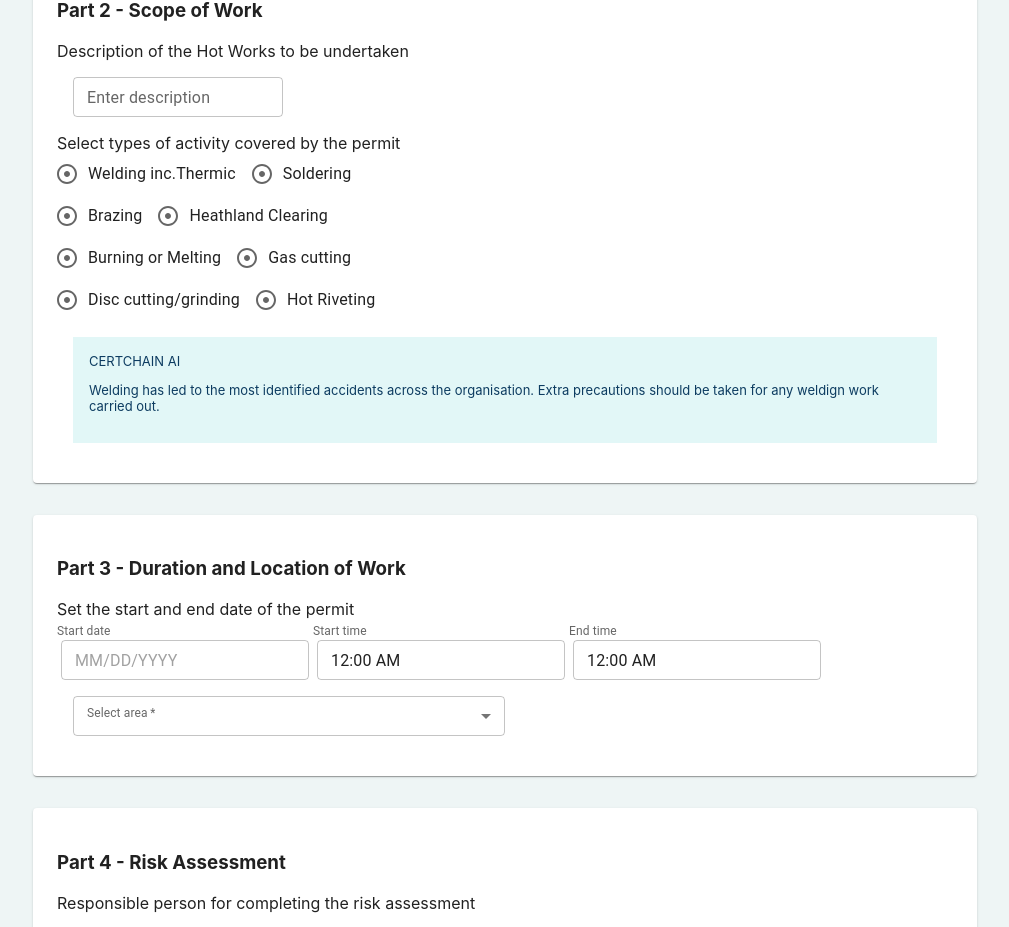
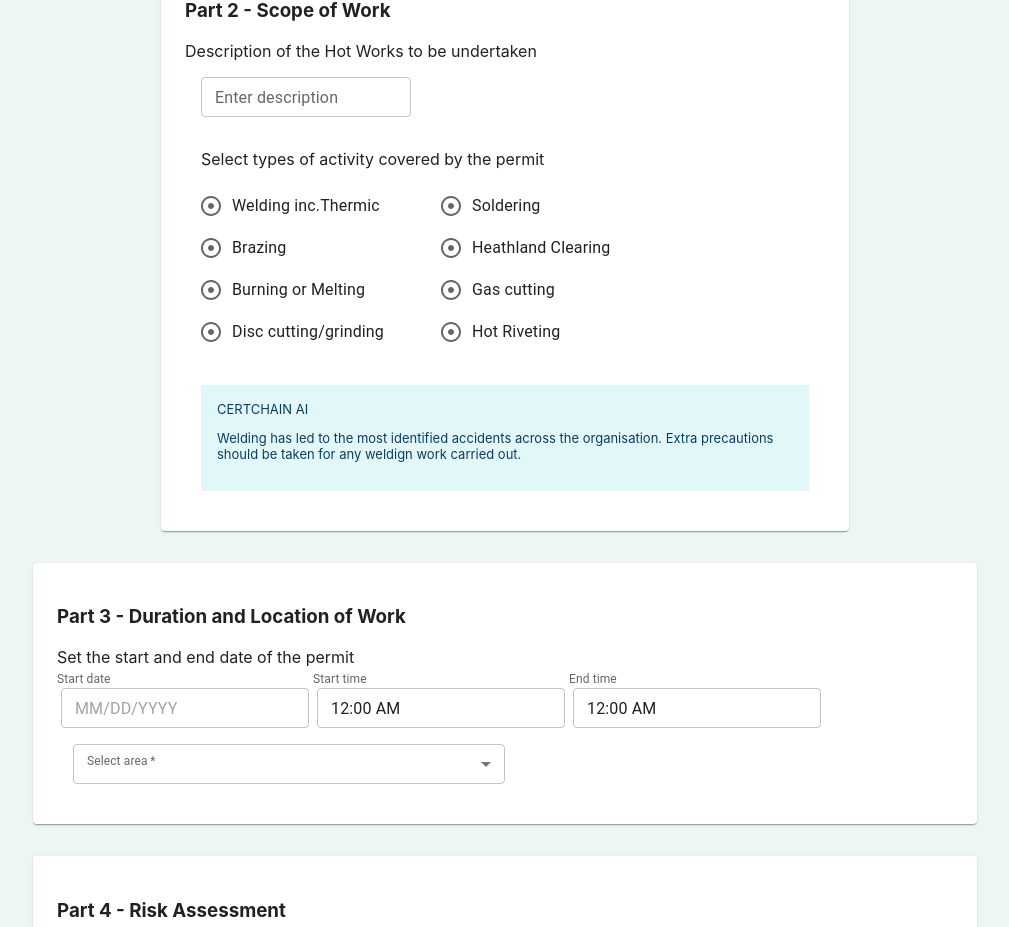
Before and after one commit to Catherinen29/skunkworks, a React (Create React App) app: page / in a window 1280 px wide. Shown: the part 1109-2036 px from the top of the page, without its empty margins (135-1144 px from the left). Built offline with nearby package versions, Linux system fonts and the light colour scheme.

Commit message:
Insert list of activities into grid.

```diff
--- a/src/components/newPermit/Part2.js
+++ b/src/components/newPermit/Part2.js
@@ -25,7 +25,7 @@ const updateActivities = (e) => {
 
     return (
         <Paper component="section" sx={{
-            width: '70%',
+            width: '40rem',
             bgcolor: '#ffffff',
             borderRadius: 1,
             padding: 3,
@@ -43,43 +43,71 @@ const updateActivities = (e) => {
         </div>
 
         <div>
-        <FormControl>
+        <FormControl sx={{width: '30rem', margin: 2}}>
             <label>Select types of activity covered by the permit</label>
-        <TableBody>
+        <TableBody sx={{mt: 2}}>
             <TableRow>
+            <Grid container spacing={2}>
+                <Grid item xs={6} sx={{width: '15rem'}}>
             <FormControlLabel value="Welding inc.Thermic" control={
                 <Checkbox onClick={updateActivities} icon={<AdjustIcon />} checkedIcon={<Album/>} />}
                  label="Welding inc.Thermic" />
+                </Grid>
+
+                <Grid item xs={6} sx={{width: '15rem'}}>
             <FormControlLabel value="Soldering" control={
                 <Checkbox onClick={updateActivities} icon={<AdjustIcon />} checkedIcon={<Album/>} />}
                 label="Soldering" />
+                </Grid>
+            </Grid>
             </TableRow>
 
             <TableRow>
+            <Grid container spacing={2}>
+                <Grid item xs={6} sx={{width: '15rem'}}>
             <FormControlLabel value="Brazing" control={
                 <Checkbox onClick={updateActivities} icon={<AdjustIcon />} checkedIcon={<Album/>} />}
                 label="Brazing" />
+                </Grid>
+
+                <Grid item xs={6} sx={{width: '15rem'}}>
             <FormControlLabel value="Heathland Clearing" control={
                 <Checkbox onClick={updateActivities} icon={<AdjustIcon />} checkedIcon={<Album/>} />}
                 label="Heathland Clearing" />
+                </Grid>
+            </Grid>
             </TableRow>
 
             <TableRow>
+            <Grid container spacing={2}>
+                <Grid item xs={6} sx={{width: '15rem'}}>
             <FormControlLabel value="Burning or Melting" control={
                 <Checkbox onClick={updateActivities} icon={<AdjustIcon />} checkedIcon={<Album/>} />}
                 label="Burning or Melting" />
+                </Grid>
+
+                <Grid item xs={6} sx={{width: '15rem'}}>
             <FormControlLabel value="Gas cutting" control={
                 <Checkbox onClick={updateActivities} icon={<AdjustIcon />} checkedIcon={<Album/>} />}
                 label="Gas cutting" />
+                </Grid>
+            </Grid>
             </TableRow>
 
             <TableRow>
+            <Grid container spacing={2}>
+                <Grid item xs={6} sx={{width: '15rem'}}>
             <FormControlLabel value="Disc cutting/grinding" control={
                 <Checkbox onClick={updateActivities} icon={<AdjustIcon />} checkedIcon={<Album/>} />}
                 label="Disc cutting/grinding" />
+                </Grid>
+
+                <Grid item xs={6} sx={{width: '15rem'}}>
             <FormControlLabel value="Hot Riveting" control={
                 <Checkbox onClick={updateActivities} icon={<AdjustIcon />} checkedIcon={<Album/>} />}
                 label="Hot Riveting" />
+                </Grid>
+            </Grid>
             </TableRow>
 
         </ TableBody>
```
